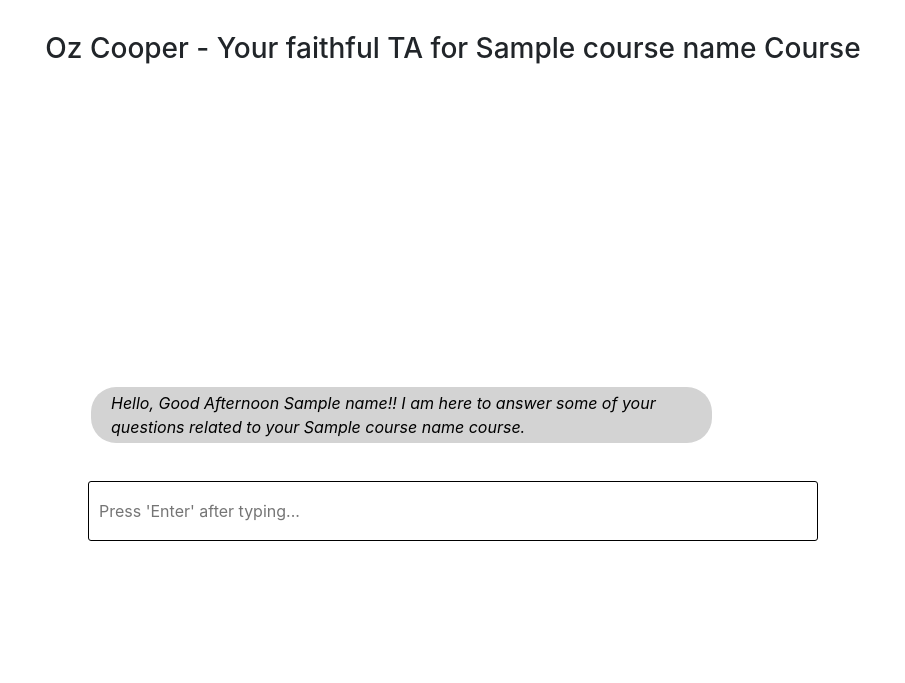
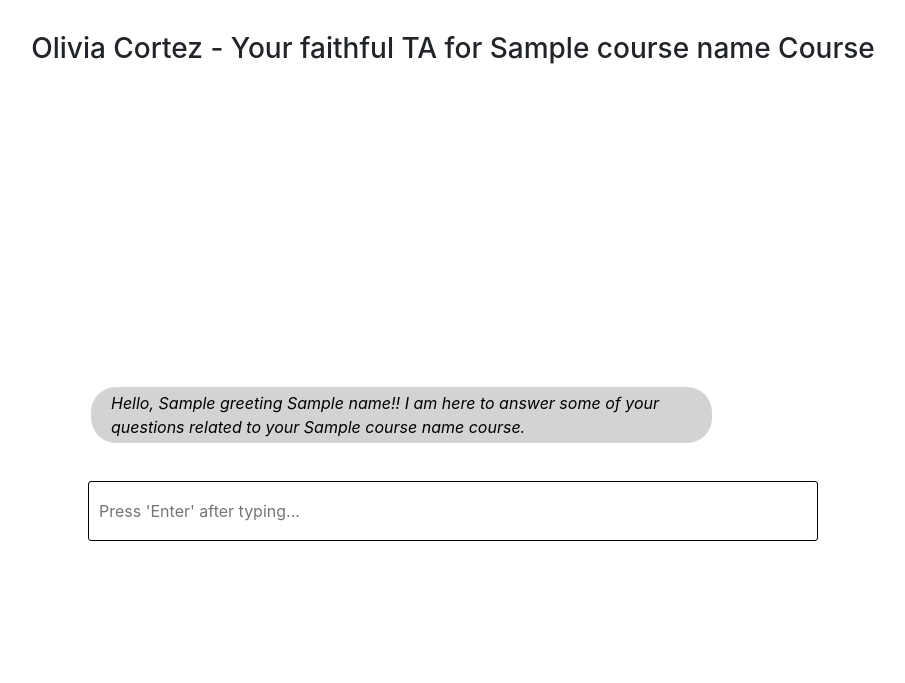
Before and after one commit to Bansari-Barot/e-learning-tool, a Flask app: template chatbot/webapp/app/templates/index.html in a window 1280 px wide. Shown: the top 683 px of the page, without its empty margins (187-1092 px from the left). Run offline with Flask 2, Linux system fonts and the light colour scheme; the template is opened without the code that fills it: most values are stand-ins (such as "Sample title", 1, 10 or a date in 2020); parts of the project's set-up code (start-up, migrations or seed data) failed here and were passed over; some libraries are stand-ins or nearby versions.

Commit message:
added greeting according to PST time

```diff
--- a/chatbot/webapp/app/main.py
+++ b/chatbot/webapp/app/main.py
@@ -11,7 +11,7 @@ from pymodm import connect
 from flask_pymongo import PyMongo
 import datetime
 from bson.tz_util import utc, FixedOffset
-import time
+import datetime
 
 from app import socketio
 from flask_socketio import send, emit
@@ -31,7 +31,14 @@ def index():
         net_id=info_user['lis_person_sourcedid']
         course_name=info_user['context_title']
         email_id = info_user['lis_person_contact_email_primary']
-
+        currentTime=datetime.datetime.now()
+        greeting=""
+        if currentTime.hour<12:
+            greeting="Good morning"
+        elif 12<= currentTime.hour <18:
+            greeting="Good afternoon"
+        else:
+            greeting="Good evening"
         connect(app.config['MONGO_URI'])
 
 
@@ -44,14 +51,14 @@ def index():
             try:
                 user = Course.objects.get({'course_id':course_id,'students.email_id':email_id})
                 course_info = {"name": name, "email_id": email_id, "course_id": course_id}
-                return render_template('index.html',role=role,name= name, email_id= email_id, course_id= course_id, course_name=course_name)
+                return render_template('index.html',role=role,name= name, email_id= email_id, course_id= course_id, course_name=course_name, greeting=greeting)
             except Course.DoesNotExist:
                 course_info = {"name": name, "email_id": email_id, "course_id": course_id}
                 Course.objects.raw({"course_id":course_id}).update(
                     { "$push":{"students": { "$each": [{'name':name,'email_id':email_id, 'net_id':net_id}] } } } )
                 user = Course.objects.get({'course_id':course_id,'students.email_id':email_id})
                 st = str(user.students)
-                return render_template('index.html',role=role,name= name, email_id= email_id, course_id= course_id, course_name=course_name)
+                return render_template('index.html',role=role,name= name, email_id= email_id, course_id= course_id, course_name=course_name,greeting=greeting)
 
         except Course.DoesNotExist:
             student = Student(name=name, email_id=email_id, net_id=net_id,role=role)
@@ -61,7 +68,7 @@ def index():
             course = Course.objects.get({'course_id':course_id})
             print(course)
             course_info = {"name": name, "email_id": email_id, "course_id": course_id}
-            return render_template('index.html',role=role,name= name, email_id= email_id, course_id= course_id, course_name=course_name)
+            return render_template('index.html',role=role,name= name, email_id= email_id, course_id= course_id, course_name=course_name,greeting=greeting)
     else:
         return render_template('login.html')
         #return render_template('index.html',role=role,name= "bansri", email_id= "bansri.barot72@gmail.com", course_id= "CSUEB", course_name="CSUEB generic Q/A")
@@ -75,7 +82,14 @@ def guest_login():
     net_id=request.form['net_id']
     course_name="CSUEB General Questions"
     email_id =request.form['email_id']
-
+    currentTime=datetime.datetime.now()
+    greeting=""
+    if currentTime.hour<12:
+        greeting="Good morning"
+    elif 12<= currentTime.hour <18:
+        greeting="Good afternoon"
+    else:
+        greeting="Good evening"
     connect(app.config['MONGO_URI'])
 
 
@@ -88,14 +102,14 @@ def guest_login():
         try:
             user = Course.objects.get({'course_id':course_id,'students.email_id':email_id})
             course_info = {"name": name, "email_id": email_id, "course_id": course_id}
-            return render_template('index.html',role=role,name= name, email_id= email_id, course_id= course_id, course_name=course_name)
+            return render_template('index.html',role=role,name= name, email_id= email_id, course_id= course_id, course_name=course_name,greeting=greeting)
         except Course.DoesNotExist:
             course_info = {"name": name, "email_id": email_id, "course_id": course_id}
             Course.objects.raw({"course_id":course_id}).update(
                 { "$push":{"students": { "$each": [{'name':name,'email_id':email_id, 'net_id':net_id}] } } } )
             user = Course.objects.get({'course_id':course_id,'students.email_id':email_id})
             st = str(user.students)
-            return render_template('index.html',role=role,name= name, email_id= email_id, course_id= course_id, course_name=course_name)
+            return render_template('index.html',role=role,name= name, email_id= email_id, course_id= course_id, course_name=course_name,greeting=greeting)
 
     except Course.DoesNotExist:
         student = Student(name=name, email_id=email_id, net_id=net_id, role=role)
@@ -103,7 +117,7 @@ def guest_login():
         course = Course.objects.get({'course_id':course_id})
         print(course)
         course_info = {"name": name, "email_id": email_id, "course_id": course_id}
-        return render_template('index.html',role=role,name= name, email_id= email_id, course_id= course_id, course_name=course_name)
+        return render_template('index.html',role=role,name= name, email_id= email_id, course_id= course_id, course_name=course_name,greeting=greeting)
 
 
 
--- a/chatbot/webapp/app/templates/index.html
+++ b/chatbot/webapp/app/templates/index.html
@@ -23,7 +23,7 @@
 
           <div class="container h-100">
             <div class="container text-center">
-            <h3> Oz Cooper - Your faithful TA for {{course_name}} Course</h3>
+            <h3> Olivia Cortez - Your faithful TA for {{course_name}} Course</h3>
             </div>
             <div class="row align-items-center h-100">
                 <div class="col-md-8 col-sm-12 mx-auto">
@@ -32,7 +32,8 @@
 
                         <div class="chat-container" style="overflow: auto; max-height: 55vh">
                           <div class="chat-message bot-message rcorners1" id="bMsg">
-                            Hello, Good Afternoon {{name}}!! I am here to answer some of your questions related to your {{course_name}} course.
+
+                            Hello, {{greeting}} {{name}}!! I am here to answer some of your questions related to your {{course_name}} course.
                           </div>
 
 
```
Also changed, not shown: 1 other file.
